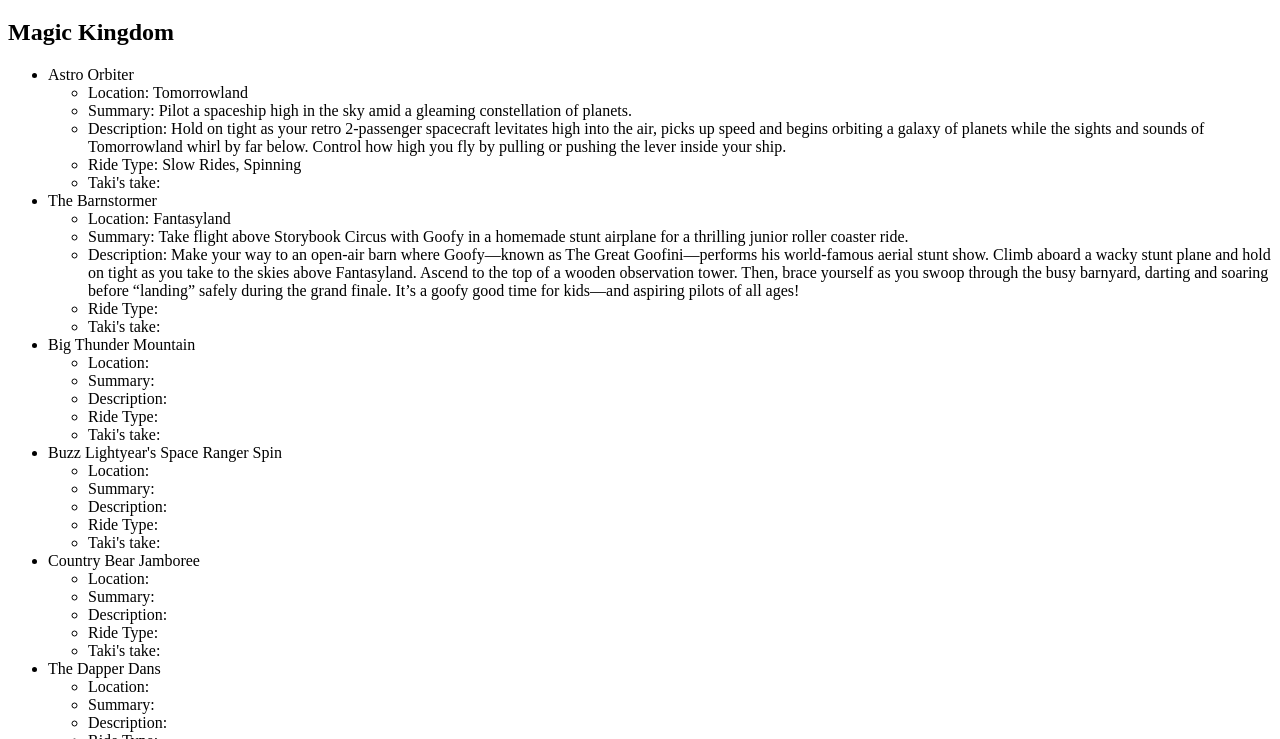
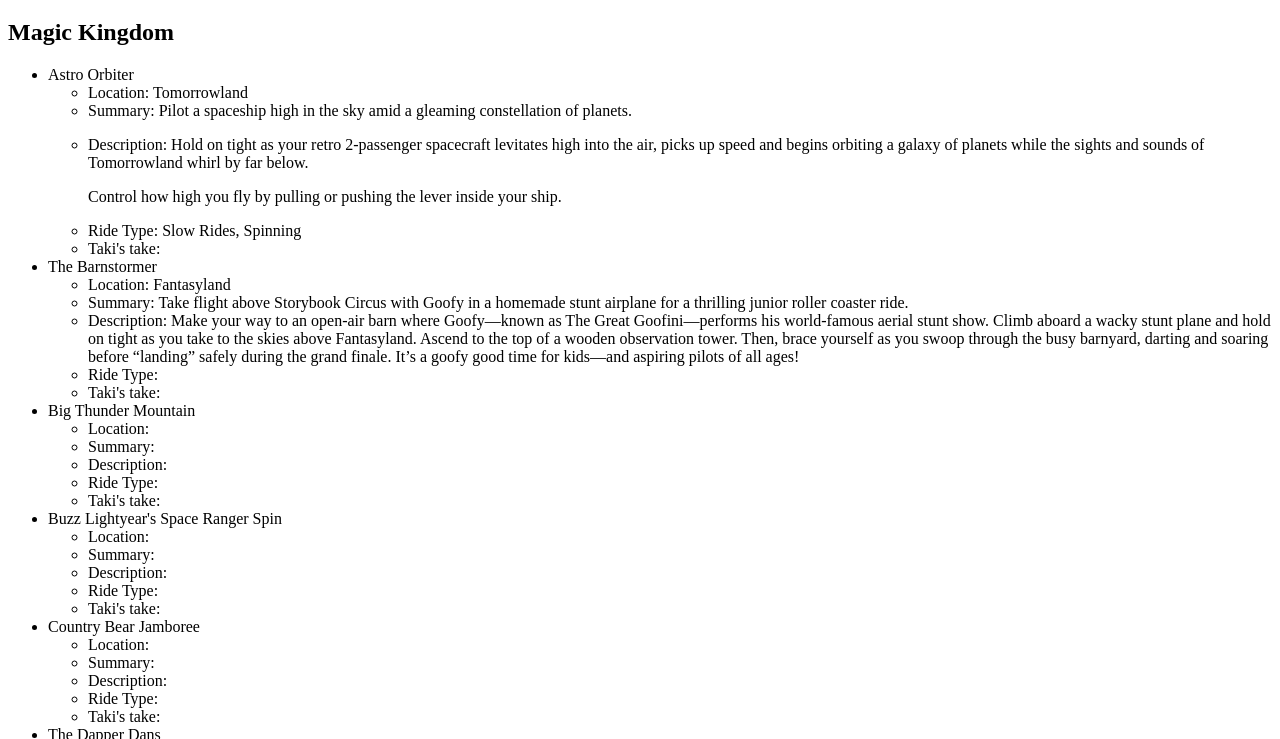
Before and after one commit to takip12/takip12.github.io, a plain HTML site: page orlando/main.html in a window 1280 px wide. Shown: the part 61-800 px from the top of the page. Drawn offline with Linux system fonts and the light colour scheme.

Commit message:
paragraph test

```diff
--- a/orlando/main.html
+++ b/orlando/main.html
@@ -22,9 +22,9 @@
             <li>Astro Orbiter</li>
             <ul><li>Location: Tomorrowland</li>
                 <li>Summary: Pilot a spaceship high in the sky amid a gleaming constellation of planets.</li>
-                <li>Description: Hold on tight as your retro 2-passenger spacecraft levitates high into the air, picks up speed and begins orbiting a galaxy of planets while the sights and sounds of Tomorrowland whirl by far below.
+                <li><p>Description: Hold on tight as your retro 2-passenger spacecraft levitates high into the air, picks up speed and begins orbiting a galaxy of planets while the sights and sounds of Tomorrowland whirl by far below.</p>
 
-                    Control how high you fly by pulling or pushing the lever inside your ship.</li>
+                    <p>Control how high you fly by pulling or pushing the lever inside your ship.</p></li>
                 <li>Ride Type: Slow Rides, Spinning</li>
                 <li>Taki's take: </li></ul>
             <li>The Barnstormer</li>
```
